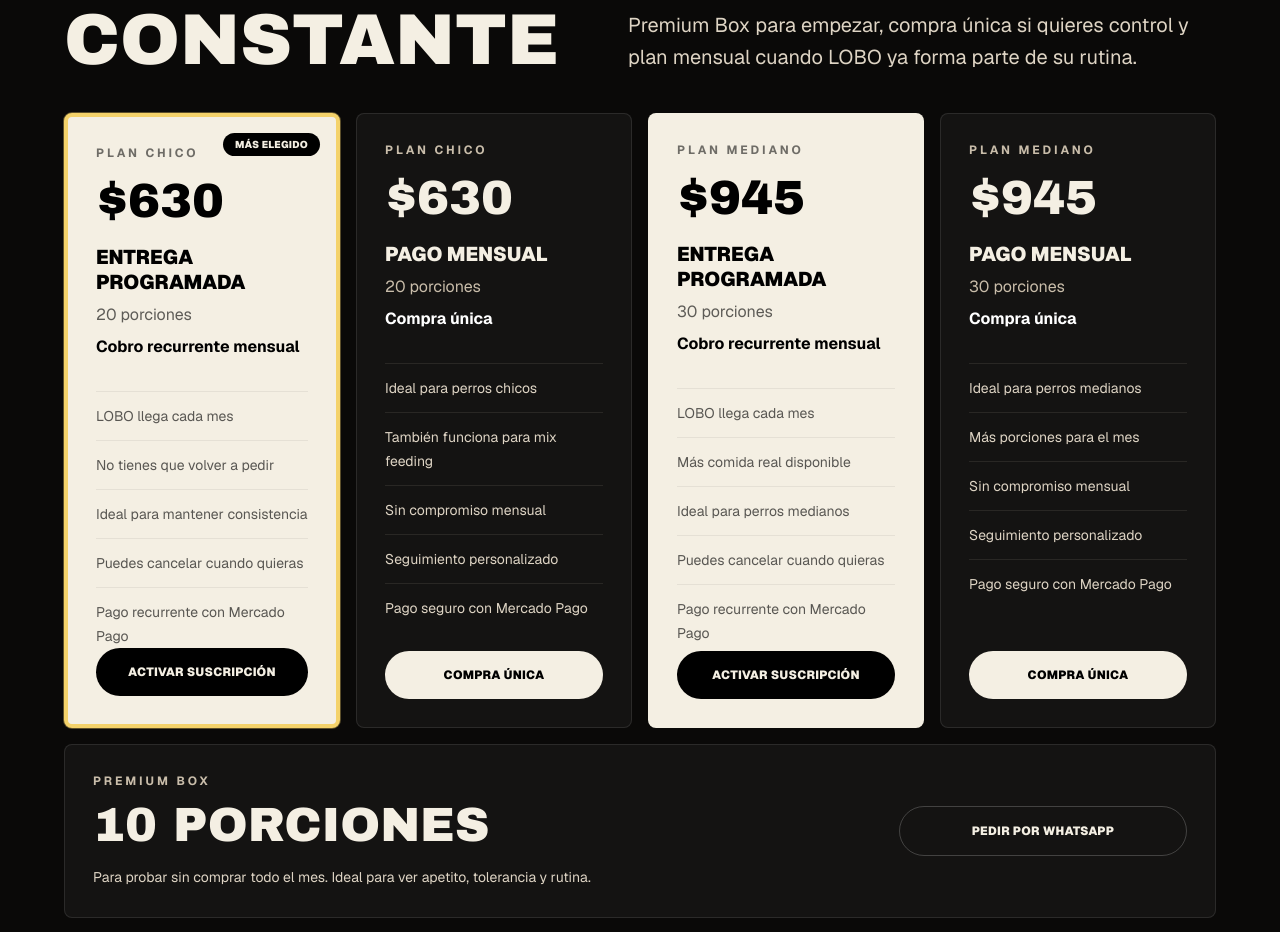
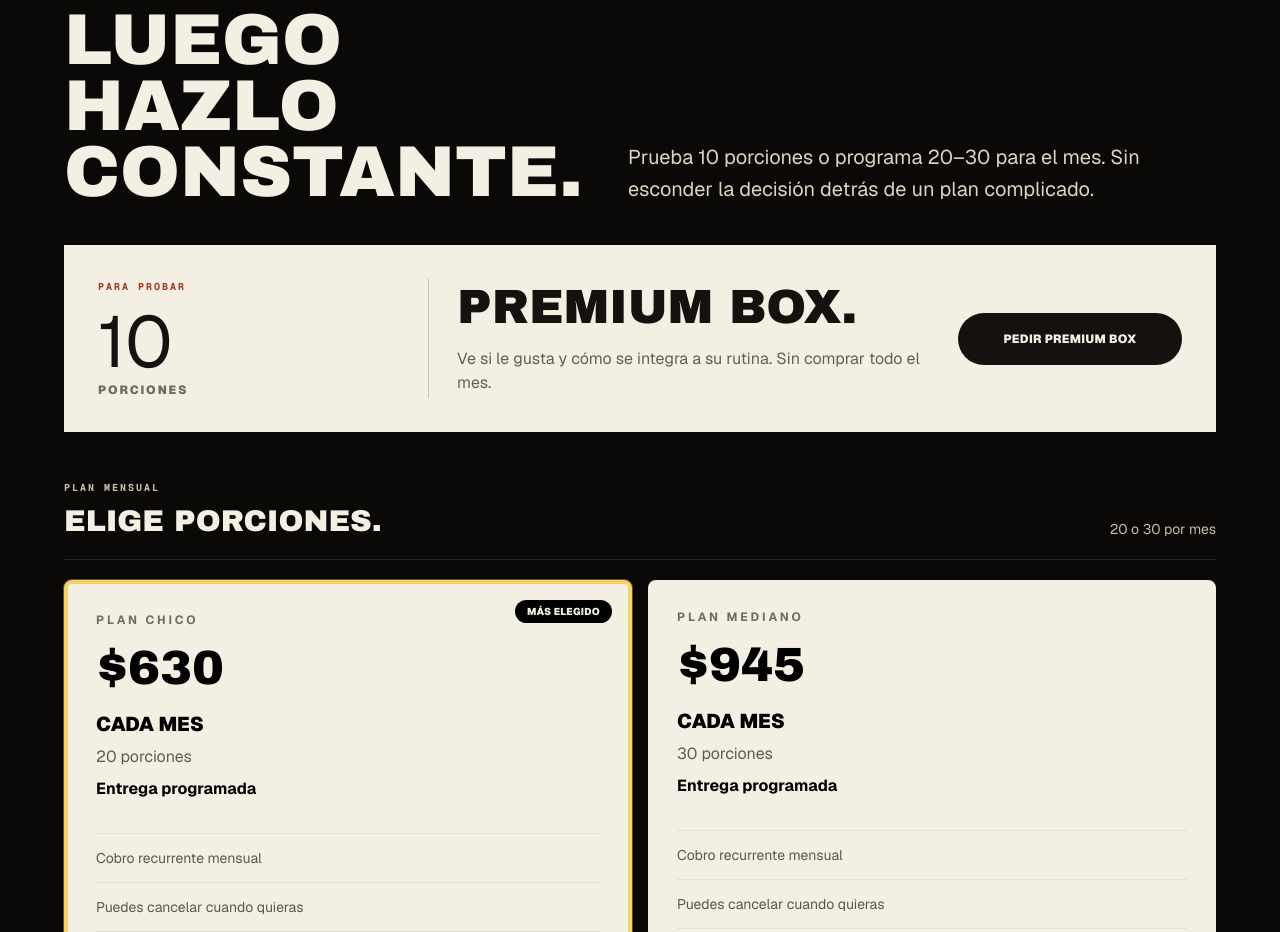
Before and after one commit to neto995/lobo_web, a Next.js app: page / in a window 1280 px wide. Shown: the part 1868-2800 px from the top of the page. Built offline with nearby package versions, Linux system fonts and the light colour scheme.

Commit message:
elige porciones updated

```diff
--- a/components/Plans.tsx
+++ b/components/Plans.tsx
@@ -1,85 +1,79 @@
 import PlanCard from "@/components/PlanCard";
+import Link from "next/link";
 
 export default function Plans() {
-  const plans = [
+  const subscriptionPlans = [
     {
       title: "Plan Chico",
       price: "$630",
-      duration: "Entrega programada",
+      duration: "Cada mes",
       portions: "20 porciones",
-      promo: "Cobro recurrente mensual",
+      promo: "Entrega programada",
       popular: true,
       features: [
-        "LOBO llega cada mes",
-        "No tienes que volver a pedir",
-        "Ideal para mantener consistencia",
+        "Cobro recurrente mensual",
         "Puedes cancelar cuando quieras",
-        "Pago recurrente con Mercado Pago"
+        "Pago recurrente con Mercado Pago",
       ],
       buttonText: "Activar suscripción",
-      checkoutUrl: "https://www.mercadopago.com.mx/subscriptions/checkout?preapproval_plan_id=6aed20bbc8354a2fa37105890d50f4d7"
-    },
-
-    {
-      title: "Plan Chico",
-      price: "$630",
-      duration: "Pago mensual",
-      portions: "20 porciones",
-      promo: "Compra única",
-      features: [
-        "Ideal para perros chicos",
-        "También funciona para mix feeding",
-        "Sin compromiso mensual",
-        "Seguimiento personalizado",
-        "Pago seguro con Mercado Pago"
-      ],
-      buttonText: "Compra única",
-      planId: "plan-chico-unico"
+      checkoutUrl:
+        "https://www.mercadopago.com.mx/subscriptions/checkout?preapproval_plan_id=6aed20bbc8354a2fa37105890d50f4d7",
     },
     {
       title: "Plan Mediano",
       price: "$945",
-      duration: "Entrega programada",
+      duration: "Cada mes",
       portions: "30 porciones",
-      promo: "Cobro recurrente mensual",
+      promo: "Entrega programada",
       highlight: true,
       features: [
-        "LOBO llega cada mes",
-        "Más comida real disponible",
-        "Ideal para perros medianos",
+        "Cobro recurrente mensual",
         "Puedes cancelar cuando quieras",
-        "Pago recurrente con Mercado Pago"
+        "Pago recurrente con Mercado Pago",
       ],
       buttonText: "Activar suscripción",
-      checkoutUrl: "https://www.mercadopago.com.mx/subscriptions/checkout?preapproval_plan_id=ec5904061c9c487ca87460e189e2a0a7"
-    }
-    ,
+      checkoutUrl:
+        "https://www.mercadopago.com.mx/subscriptions/checkout?preapproval_plan_id=ec5904061c9c487ca87460e189e2a0a7",
+    },
+  ];
+
+  const oneTimePlans = [
+    {
+      title: "Plan Chico",
+      price: "$630",
+      duration: "Una sola compra",
+      portions: "20 porciones",
+      promo: "Sin suscripción",
+      features: [
+        "Úsalo para mix feeding",
+        "Sin compromiso mensual",
+        "Pago seguro con Mercado Pago",
+      ],
+      buttonText: "Compra única",
+      planId: "plan-chico-unico",
+    },
     {
       title: "Plan Mediano",
       price: "$945",
-      duration: "Pago mensual",
+      duration: "Una sola compra",
       portions: "30 porciones",
-      promo: "Compra única",
+      promo: "Sin suscripción",
       features: [
-        "Ideal para perros medianos",
-        "Más porciones para el mes",
+        "Más porciones disponibles",
         "Sin compromiso mensual",
-        "Seguimiento personalizado",
-        "Pago seguro con Mercado Pago"
+        "Pago seguro con Mercado Pago",
       ],
       buttonText: "Compra única",
-      planId: "plan-mediano-unico"
+      planId: "plan-mediano-unico",
     },
-
   ];
 
   return (
     <section
       id="planes"
-      className="bg-negro px-4 py-16 text-hueso sm:px-6 md:py-24"
+      className="scroll-mt-16 bg-negro px-4 py-16 text-hueso sm:px-6 md:py-24"
     >
       <div className="mx-auto max-w-6xl">
-
         <div className="grid gap-8 md:grid-cols-[0.95fr_1.05fr] md:items-end">
           <div>
             <p className="text-xs font-bold uppercase tracking-[0.32em] text-[#C9BDAA]">
@@ -87,18 +81,66 @@ export default function Plans() {
             </p>
 
             <h2 className="mt-4 text-4xl font-black uppercase leading-[0.92] tracking-normal sm:text-5xl md:text-7xl">
-            Hazlo constante
+              Empieza. Luego hazlo constante.
             </h2>
           </div>
 
           <p className="text-base leading-7 text-[#DED4C4] md:text-xl md:leading-8">
-            Premium Box para empezar, compra única si quieres control y plan
-            mensual cuando LOBO ya forma parte de su rutina.
+            Prueba 10 porciones o programa 20–30 para el mes. Sin esconder la
+            decisión detrás de un plan complicado.
           </p>
         </div>
 
-        <div className="mt-10 grid gap-4 md:grid-cols-2 xl:grid-cols-4">
-          {plans.map((plan) => (
+        <article
+          id="premium-box"
+          className="mt-10 scroll-mt-24 border-2 border-hueso bg-hueso p-5 text-carbon md:p-8"
+        >
+          <div className="grid gap-7 md:grid-cols-[0.7fr_1fr_auto] md:items-center">
+            <div className="border-b border-carbon/20 pb-5 md:border-b-0 md:border-r md:pb-0 md:pr-7">
+              <p className="font-mono text-[10px] font-bold uppercase tracking-[0.2em] text-rojo">
+                Para probar
+              </p>
+              <p className="mt-3 text-7xl uppercase leading-none">10</p>
+              <p className="mt-1 text-xs font-black uppercase tracking-[0.16em] text-carbon/60">
+                Porciones
+              </p>
+            </div>
+
+            <div>
+              <h3 className="text-4xl font-black uppercase leading-none md:text-5xl">
+                Premium Box.
+              </h3>
+              <p className="mt-4 max-w-xl text-sm leading-6 text-carbon/65 md:text-base">
+                Ve si le gusta y cómo se integra a su rutina. Sin comprar todo
+                el mes.
+              </p>
+            </div>
+
+            <a
+              href="https://wa.me/5213330626243"
+              target="_blank"
+              rel="noopener noreferrer"
+              className="inline-flex min-h-13 items-center justify-center rounded-full bg-carbon px-8 text-xs font-black uppercase tracking-wide text-hueso transition hover:bg-rojo md:min-w-56"
+            >
+              Pedir Premium Box
+            </a>
+          </div>
+        </article>
+
+        <div className="mt-12 flex items-end justify-between gap-5 border-b border-white/12 pb-5">
+          <div>
+            <p className="font-mono text-[10px] font-bold uppercase tracking-[0.2em] text-arena">
+              Plan mensual
+            </p>
+            <h3 className="mt-2 text-2xl uppercase sm:text-3xl">
+              Elige porciones.
+            </h3>
+          </div>
+          <p className="hidden text-sm text-arena sm:block">20 o 30 por mes</p>
+        </div>
+
+        <div className="mt-5 grid gap-4 md:grid-cols-2">
+          {subscriptionPlans.map((plan) => (
             <PlanCard
               key={`${plan.title}-${plan.duration}`}
               title={plan.title}
@@ -111,36 +153,36 @@ export default function Plans() {
               highlight={plan.highlight}
               buttonText={plan.buttonText}
               checkoutUrl={plan.checkoutUrl}
+            />
+          ))}
+        </div>
+
+        <details className="group mt-5 border border-white/12 bg-white/[0.035]">
+          <summary className="flex min-h-16 cursor-pointer list-none items-center justify-between gap-4 px-5 py-4 text-sm font-black uppercase tracking-[0.08em] text-hueso [&::-webkit-details-marker]:hidden">
+            Prefiero compra única
+            <span
+              aria-hidden="true"
+              className="grid h-8 w-8 place-items-center border border-white/20 text-xl leading-none transition group-open:rotate-45"
+            >
+              +
+            </span>
+          </summary>
+          <div className="grid gap-4 border-t border-white/12 p-4 md:grid-cols-2">
+            {oneTimePlans.map((plan) => (
+              <PlanCard
+                key={`${plan.title}-${plan.duration}`}
+                title={plan.title}
+                price={plan.price}
+                duration={plan.duration}
+                portions={plan.portions}
+                promo={plan.promo}
+                features={plan.features}
+                buttonText={plan.buttonText}
                 planId={plan.planId}
               />
             ))}
           </div>
-
-        <div className="mt-4 rounded-lg border border-white/10 bg-white/[0.045] p-5 md:p-7">
-          <div className="grid gap-6 md:grid-cols-[1fr_auto] md:items-center">
-            <div>
-              <p className="text-xs font-bold uppercase tracking-[0.24em] text-[#C9BDAA]">
-                Premium Box
-              </p>
-              <h3 className="mt-3 text-4xl font-black uppercase leading-none md:text-5xl">
-                10 porciones
-              </h3>
-              <p className="mt-4 max-w-2xl text-sm leading-6 text-[#DED4C4]">
-                Para probar sin comprar todo el mes. Ideal para ver apetito,
-                tolerancia y rutina.
-              </p>
-            </div>
-
-            <a
-              href="https://wa.me/5213330626243"
-              target="_blank"
-              rel="noopener noreferrer"
-              className="inline-flex justify-center rounded-full border border-white/20 px-8 py-4 text-xs font-black uppercase tracking-wide text-[#F4EFE3] transition hover:bg-white/10 md:min-w-72"
-            >
-              Pedir por WhatsApp
-            </a>
-          </div>
-        </div>
+        </details>
 
         <div className="mt-10 grid gap-5 border-t border-white/10 pt-8 md:grid-cols-[1fr_auto] md:items-center">
           <div>
@@ -149,21 +191,17 @@ export default function Plans() {
             </h3>
 
             <p className="mt-3 max-w-2xl text-sm leading-6 text-[#C9BDAA] md:text-base">
-            Mándanos peso, actividad y qué come hoy. Te calculamos una entrada
-            realista.
+              Usa su peso, etapa y objetivo para calcular una entrada realista.
             </p>
           </div>
 
-          <a
-            href="https://wa.me/5213330626243"
-            target="_blank"
-            rel="noopener noreferrer"
+          <Link
+            href="/calculadora"
             className="inline-flex justify-center rounded-full bg-[#F4EFE3] px-7 py-4 text-xs font-black uppercase tracking-wide text-black transition hover:bg-white"
           >
-            Armar plan por WhatsApp
-          </a>
+            Calcular su mix
+          </Link>
         </div>
-
       </div>
     </section>
   );
```
Also changed, not shown: components/HomeEditorial.tsx (+8 -18 lines). Lines whose indentation alone changed are shown as unchanged.
